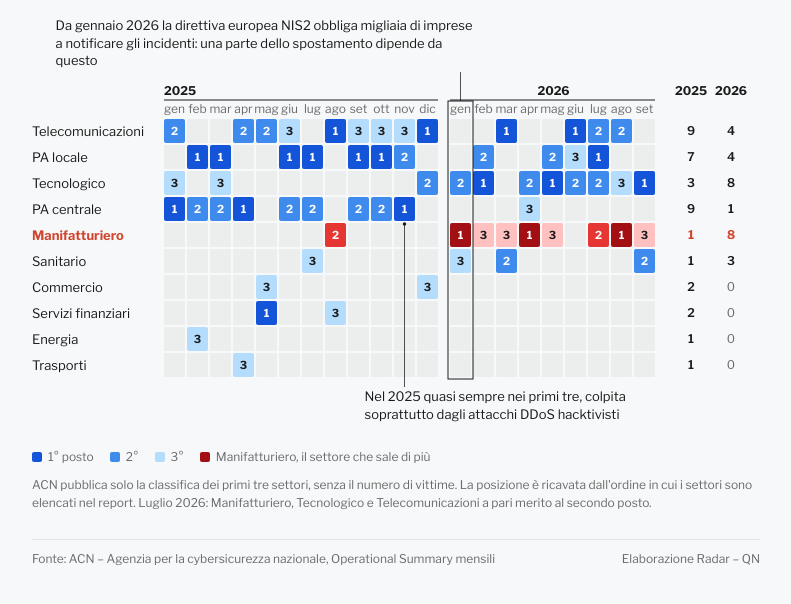
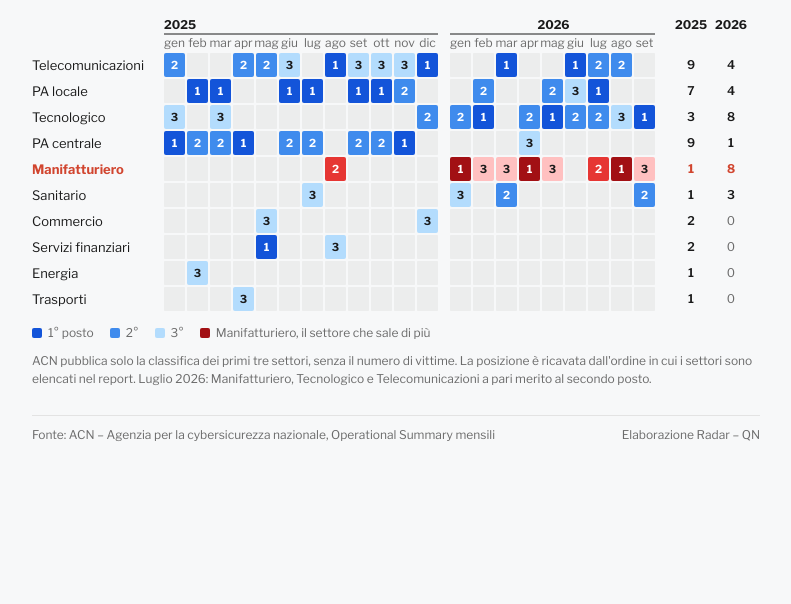
Before and after one commit to lorenzobuonarosa/cyberattacchi, a plain HTML site: page settori/index.html in a window 1280 px wide. Shown: the part 118-722 px from the top of the page, without its empty margins (244-1035 px from the left). Drawn offline with nearby package versions, Linux system fonts and the light colour scheme.

Commit message:
Settori: tolte le due annotazioni
Co-Authored-By: Claude Opus 5.5 <noreply@anthropic.com>
Claude-Session: https://claude.ai/code/session_01UxLrDgt1q22ZkmpjSmd6MM

```diff
--- a/settori/index.html
+++ b/settori/index.html
@@ -25,7 +25,6 @@
   .tot.zero { font-weight: 400; fill: var(--ink-2); }
   .tot.hl { fill: var(--red); font-weight: 700; }
   .yr { font-size: 12px; font-weight: 700; fill: var(--ink); }
-  .col-box { fill: none; stroke: var(--ink); stroke-width: 1; }
   .sw.p1 { background: var(--blue-2); } .sw.p2 { background: var(--blue-3); } .sw.p3 { background: var(--blue-5); }
   .sw.r { background: var(--red-2); }
 </style>
@@ -62,9 +61,6 @@
   var HL = "Manifatturiero";
   var SHORT = { "Telecomunicazioni": "Telecom.", "Manifatturiero": "Manifattur.", "Servizi finanziari": "Serv. finanz." };
   var LETTER = ["G", "F", "M", "A", "M", "G", "L", "A", "S", "O", "N", "D"];
-  var ANN_COL = { mese: "2026-01", text: "Da gennaio 2026 la direttiva europea NIS2 obbliga migliaia di imprese a notificare gli incidenti: una parte dello spostamento dipende da questo" };
-  var ANN_ROW = { settore: "PA centrale", text: "Nel 2025 quasi sempre nei primi tre, colpita soprattutto dagli attacchi DDoS hacktivisti" };
-
   R.loadCSV("../data/settori.csv").then(function (rows) {
     var data = rows.map(function (r) {
       return { key: r.mese, date: parse(r.mese), settore: r.settore, pos: R.num(r.posizione), nota: r.nota || "" };
@@ -108,26 +104,15 @@
           sectors.find(function (s) { return s.name === "PA centrale"; }).tot[years[1]] + " nel " + years[1] + ".");
       svg.append("title").text("I tre settori con più vittime di attacchi informatici in Italia, mese per mese");
 
-      // ---- annotazione sulla colonna di gennaio 2026: testo in alto ----
-      var an = svg.append("g").attr("class", "anno");
-      var ci = months.findIndex(function (m) { return m.key === ANN_COL.mese; });
-      var cx0 = colX(ci);
-      var t1 = an.append("text").attr("x", 0).attr("y", 0).text(ANN_COL.text).call(R.wrap, narrow ? W - 4 : Math.min(cx0 + cw - 4, 420));
-      var b1 = t1.node().getBBox();
-      var t1x = narrow ? 0 : Math.max(0, cx0 + cw - b1.width);
-      t1.attr("transform", "translate(" + t1x + "," + (-b1.y) + ")");
-      var annH = Math.ceil(b1.height) + 14;
-
       var headH = 18 + 18;  // anni + mesi
-      var top = annH + headH;
+      var top = headH;
       var g = svg.append("g").attr("transform", "translate(0," + top + ")");
 
       // anni
-      var hd = svg.append("g").attr("transform", "translate(0," + (annH + 12) + ")");
+      var hd = svg.append("g").attr("transform", "translate(0,12)");
       years.forEach(function (y) {
         var idx = months.map(function (m, i) { return m.year === y ? i : -1; }).filter(function (i) { return i >= 0; });
         var x0 = colX(idx[0]), x1 = colX(idx[idx.length - 1]) + cw;
-        var mid = y === years[1] ? (x0 + x1) / 2 + cw : x0;   // il 2026 non sotto la linea dell'annotazione
         hd.append("text").attr("class", "yr").attr("x", y === years[1] ? (x0 + x1) / 2 : x0).attr("text-anchor", y === years[1] ? "middle" : "start").text(y);
         hd.append("line").attr("x1", x0).attr("x2", x1 - pad).attr("y1", 5).attr("y2", 5).style("stroke", "var(--ink)").attr("stroke-width", 1);
       });
@@ -183,36 +168,7 @@
         });
       });
 
-      // ---- annotazione 1: riquadro sulla colonna e linea fino al testo ----
-      var boxTop = -18;
-      g.append("rect").attr("class", "col-box").attr("x", cx0 - 2).attr("y", boxTop).attr("width", cw - pad + 4).attr("height", gridH - pad + 2 - boxTop);
-      var lx = cx0 + (cw - pad) / 2;
-      an.append("line").attr("x1", lx).attr("x2", lx).attr("y1", b1.height + 4).attr("y2", top + boxTop);
-
-      // ---- annotazione 2: riga PA centrale, testo sotto la griglia ----
-      var ri = sectors.findIndex(function (s) { return s.name === ANN_ROW.settore; });
-      // colonna del 2025 in cui la PA centrale è nei primi tre e tutte le righe sotto sono vuote
-      var colA = -1;
-      for (var c = months.length - 1; c >= 0; c--) {
-        if (months[c].year !== years[0] || !cellOf.get(months[c].key + "|" + ANN_ROW.settore)) continue;
-        var free = sectors.slice(ri + 1).every(function (s) { return !cellOf.get(months[c].key + "|" + s.name); });
-        if (free) { colA = c; break; }
-      }
-      var a2 = g.append("g").attr("class", "anno");
-      var t2y = gridH + 22;
-      var t2 = a2.append("text").attr("x", labW).attr("y", t2y).text(ANN_ROW.text).call(R.wrap, narrow ? W - labW : Math.min(colX(colA) - labW + 160, 330));
-      var b2 = t2.node().getBBox();
-      if (colA >= 0) {
-        var ax = colX(colA) + (cw - pad) / 2;
-        a2.append("line").attr("x1", ax).attr("x2", ax).attr("y1", t2y - 14).attr("y2", ri * ch + ch - pad + 3);
-        a2.append("circle").attr("cx", ax).attr("cy", ri * ch + ch - pad + 3).attr("r", 1.75);
-        // il testo comincia sotto la linea, a sinistra
-        if (!narrow) t2.selectAll("tspan").attr("x", Math.max(labW, ax - 40));
-      }
-      var totalH = top + t2y + b2.height + 4;
-      svg.attr("height", Math.ceil(totalH));
-      R.enter(an, phase, function (s) { s.style("opacity", 0); }, function (s) { s.style("opacity", 1); }, R.DUR * 0.9);
-      R.enter(a2, phase, function (s) { s.style("opacity", 0); }, function (s) { s.style("opacity", 1); }, R.DUR * 0.9);
+      svg.attr("height", top + gridH + 2);
 
       // ---- interazione ----
       clear = function () { cg.classed("is-dimmed", false); };
```
Also changed, not shown: index.html (+3 -3 lines), 1 other file.
